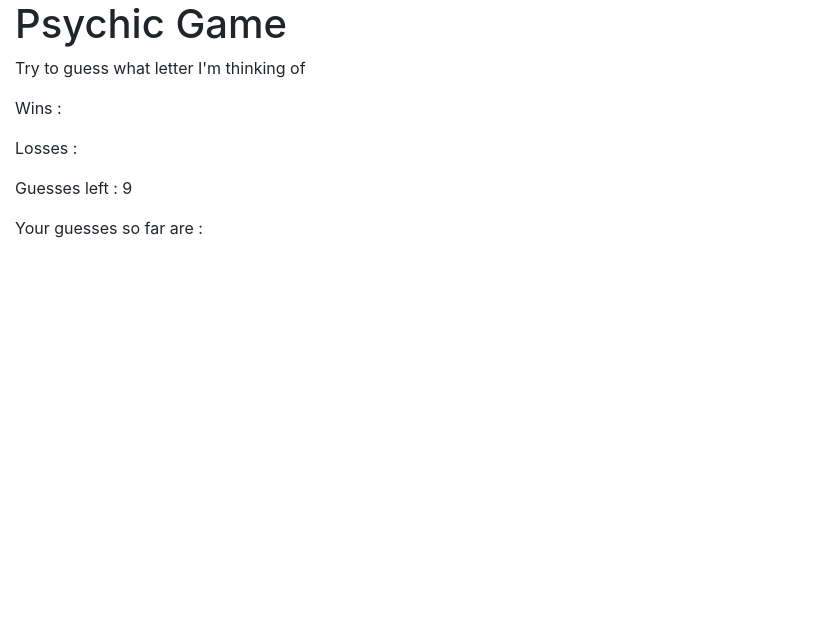
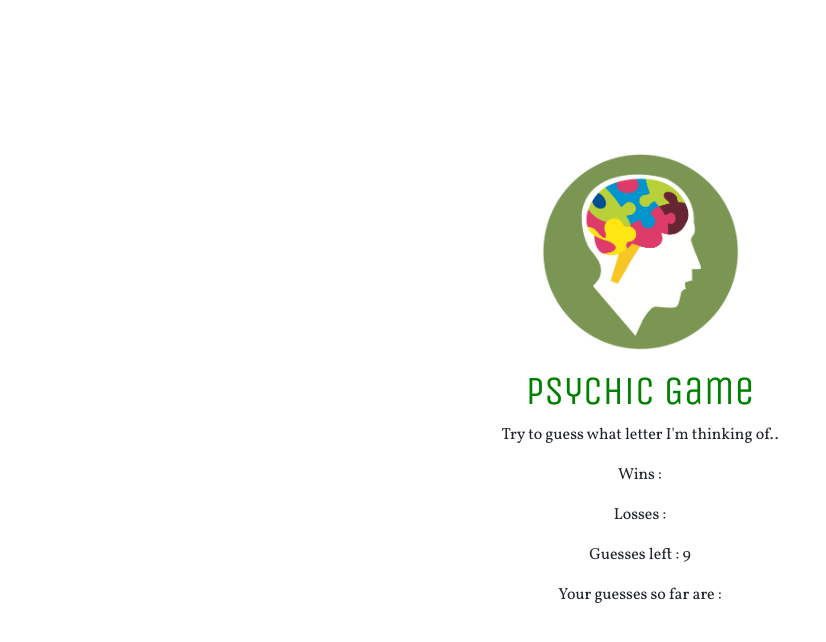
Before and after one commit to mmnos/Psychic-Game, a plain HTML site: page index.html in a window 1280 px wide. Shown: the whole page, without its empty margins (0-826 px from the left). Drawn offline with nearby package versions, Linux system fonts and the light colour scheme.

Commit message:
Updated the HTML/CSS

```diff
--- a/assets/css/styles.css
+++ b/assets/css/styles.css
@@ -0,0 +1,17 @@
+body {
+    background: linear-gradient(45deg, white, #fff0f0, white), no-repeat, cover;
+}
+
+img {
+    width: 200px;
+    height: auto;
+}
+
+h1 {
+    font-family: 'Unica One', cursive;
+    color: green;
+}
+
+p {
+    font-family: 'Vollkorn', serif;
+}
--- a/index.html
+++ b/index.html
@@ -4,22 +4,36 @@
     <meta charset="UTF-8">
     <meta name="viewport" content="width=device-width, initial-scale=1.0">
     <meta http-equiv="X-UA-Compatible" content="ie=edge">
-    <!-- <link rel="stylesheet" type="text/css" href="./assets/css/reset.css"> -->
+    <link rel="stylesheet" href="https://stackpath.bootstrapcdn.com/bootstrap/4.3.1/css/bootstrap.min.css" integrity="sha384-ggOyR0iXCbMQv3Xipma34MD+dH/1fQ784/j6cY/iJTQUOhcWr7x9JvoRxT2MZw1T" crossorigin="anonymous">
+    <link href="https://fonts.googleapis.com/css?family=Unica+One|Vollkorn&display=swap" rel="stylesheet">
     <link rel="stylesheet" type="text/css" href="./assets/css/styles.css">
-    <link rel="stylesheet" href="https://stackpath.bootstrapcdn.com/bootstrap/4.3.1/css/bootstrap.min.css" integrity="sha384-ggOyR0iXCbMQv3Xipma34MD+dH/1fQ784/j6cY/iJTQUOhcWr7x9JvoRxT2MZw1T" crossorigin="anonymous">
     <title>Psychic Game</title>
 </head>
 <body>
 
-    <div class="container-fluid">
+    <div class="container-fluid mt-5 pt-2">
 
-        <h1>Psychic Game</h1>
+        <div class="container text-center mt-5">
 
-        <p>Try to guess what letter I'm thinking of</p>
-        <p class="win">Wins : </p>
-        <p class="lose">Losses : </p>
-        <p class="guessesLeft">Guesses left : 9</p>
-        <p class="usersGuess">Your guesses so far are : </p>
+            <div class="row text-center">
+
+                <div class="col-md-12">
+
+                    <img class="center-block mt-5 mb-3" src="assets/images/mind2.png">
+
+                </div>
+
+            </div>
+
+            <h1>Psychic Game</h1>
+
+            <p>Try to guess what letter I'm thinking of..</p>
+            <p class="win">Wins : </p>
+            <p class="lose">Losses : </p>
+            <p class="guessesLeft">Guesses left : 9</p>
+            <p class="usersGuess">Your guesses so far are : </p>
+
+        </div>
 
     </div>
 
```
Also changed, not shown: assets/images/mind2.png (added).
